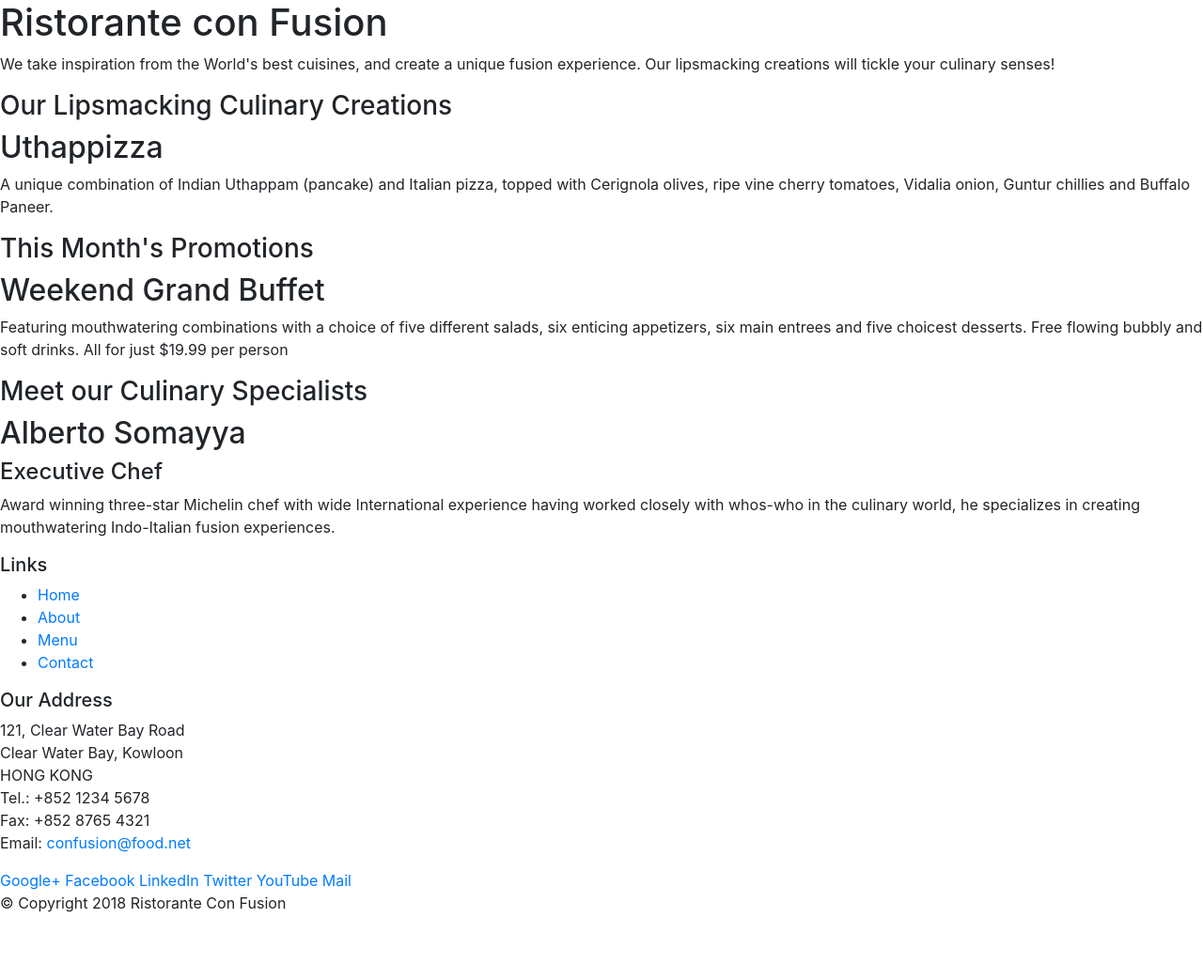
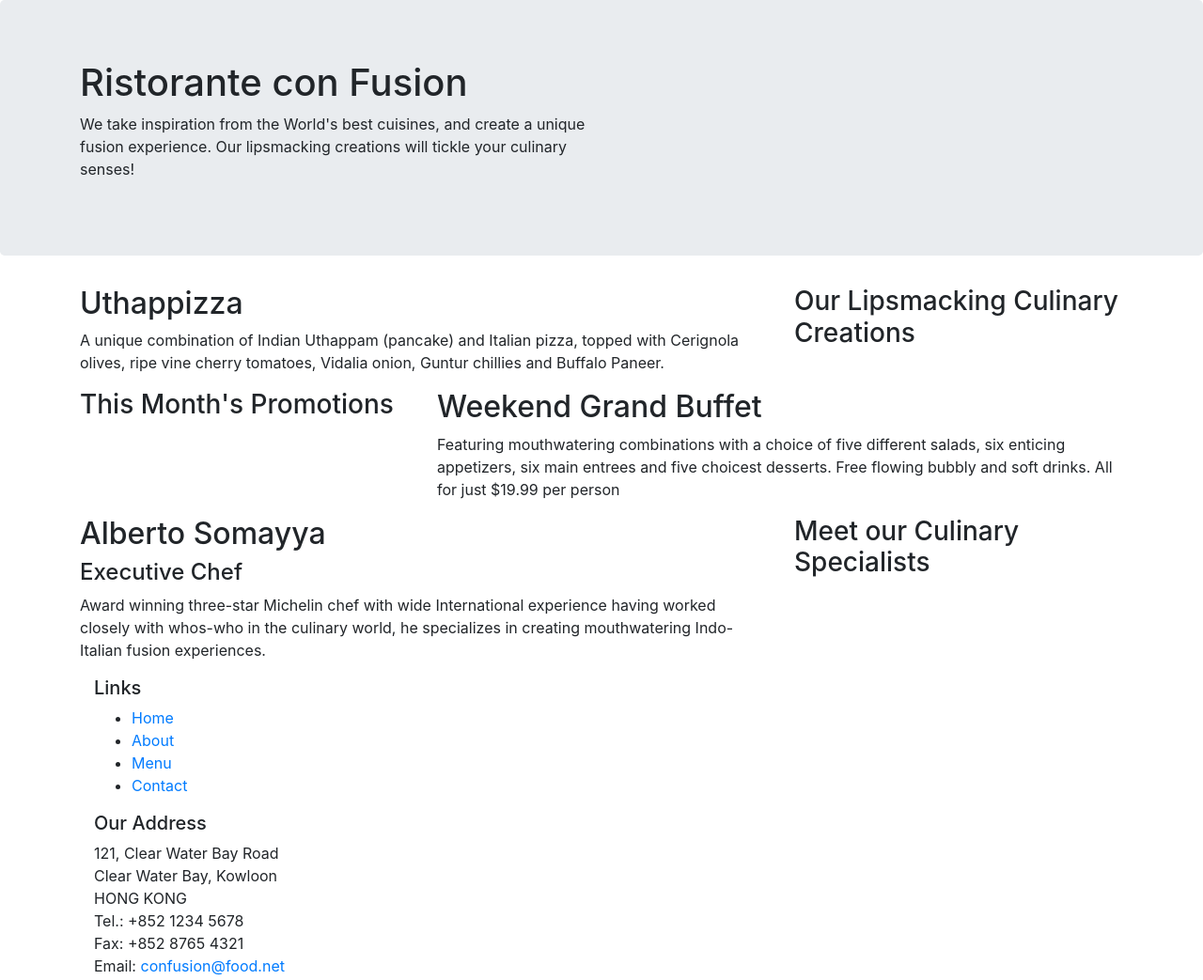
Before and after one commit to azam-kamal/ReactNtive-Course1-Bootstrap, a website: page index.html in a window 1280 px wide. Shown: the top 1043 px of the page at 94% size. Before the commit the page ends 989 px from the top, so only its background shows below. Drawn offline with nearby package versions, Linux system fonts and the light colour scheme.

Commit message:
BootStrap Ex1

```diff
--- a/index.html
+++ b/index.html
@@ -14,46 +14,46 @@
 
 <body>
 
-    <header>
-        <div>
-            <div>
-                <div>
+    <header class="jumbotron">
+        <div class="container">
+            <div class="row">
+                <div class="col-12 col-sm-6">
                     <h1>Ristorante con Fusion</h1>
                     <p>We take inspiration from the World's best cuisines, and create a unique fusion experience. Our lipsmacking creations will tickle your culinary senses!</p>
                 </div>
-                <div>
+                <div class="col-12 col-sm">
                 </div>
             </div>
         </div>
     </header>
 
-    <div>
-        <div>
-            <div>
+    <div class="container">
+        <div class='row'>
+            <div class="col-12 col-sm-4 order-sm-last col md-3">
                 <h3>Our Lipsmacking Culinary Creations</h3>
             </div>
-            <div>
+            <div class="col col-sm col-md">
                 <h2>Uthappizza</h2>
                 <p>A unique combination of Indian Uthappam (pancake) and Italian pizza, topped with Cerignola olives, ripe vine cherry tomatoes, Vidalia onion, Guntur chillies and Buffalo Paneer.</p>
             </div>
         </div>
 
 
-        <div>
-            <div>
+        <div class="row">
+            <div class="col-12 col-sm-4 order-sm-first col md-3">
                 <h3>This Month's Promotions</h3>
             </div>
-            <div>
+            <div class="col col-sm col-md">
                 <h2>Weekend Grand Buffet</h2>
                 <p>Featuring mouthwatering combinations with a choice of five different salads, six enticing appetizers, six main entrees and five choicest desserts. Free flowing bubbly and soft drinks. All for just $19.99 per person </p>
             </div>
         </div>
 
-        <div>
-            <div>
+        <div class="row">
+            <div class="col-12 col-sm-4 order-sm-last col md-3">
                 <h3>Meet our Culinary Specialists</h3>
             </div>
-            <div>
+            <div class="col col-sm order-sm-first col-md">
                 <h2>Alberto Somayya</h2>
                 <h4>Executive Chef</h4>
                 <p>Award winning three-star Michelin chef with wide International experience having worked closely with whos-who in the culinary world, he specializes in creating mouthwatering Indo-Italian fusion experiences. </p>
@@ -62,9 +62,9 @@
     </div>
 
     <footer>
-        <div>
-            <div>
-                <div>
+        <div class="container">
+            <div cl ass="row">
+                <div class="=col-4 offest-1 col-sm-2">
                     <h5>Links</h5>
                     <ul>
                         <li><a href="#">Home</a></li>
@@ -73,7 +73,7 @@
                         <li><a href="#">Contact</a></li>
                     </ul>
                 </div>
-                <div>
+                <div class="col-7 col-sm-5">
                     <h5>Our Address</h5>
                     <address>
 		              121, Clear Water Bay Road<br>
@@ -85,7 +85,7 @@
 		           </address>
                 </div>
                 <div>
-                    <div>
+                    <div class="col-12 col-sm-4">
                         <a href="http://google.com/+">Google+</a>
                         <a href="http://www.facebook.com/profile.php?id=">Facebook</a>
                         <a href="http://www.linkedin.com/in/">LinkedIn</a>
@@ -95,8 +95,8 @@
                     </div>
                 </div>
            </div>
-           <div>
-                <div>
+           <div class="row">
+                <div class="col-auto">
                     <p>© Copyright 2018 Ristorante Con Fusion</p>
                 </div>
            </div>
```
